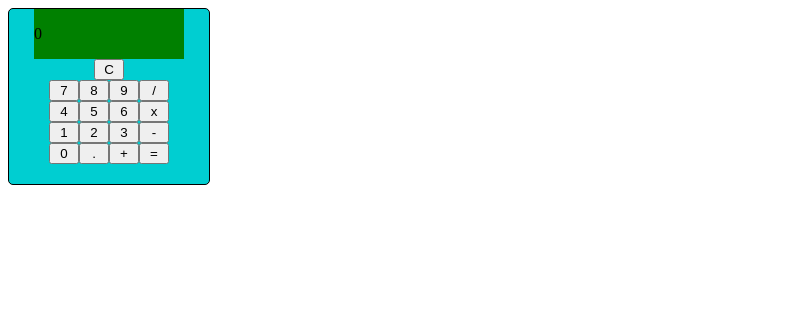
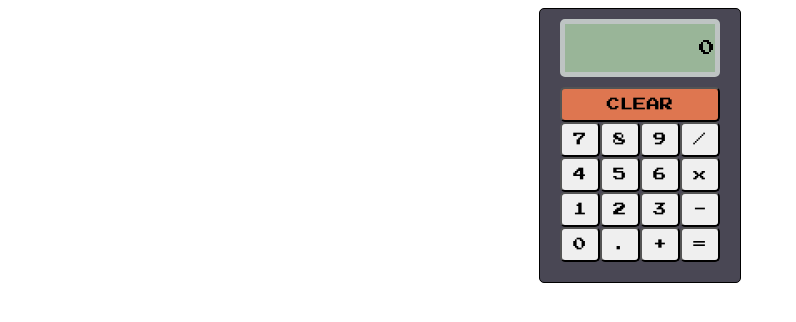
Before and after one commit to invfo/js-calculator, a plain HTML site: page index.html in a window 1280 px wide. Shown: the whole page, without its empty margins (0-796 px from the left). Drawn offline with Linux system fonts and the light colour scheme; a web font is replaced by a local one.

Commit message:
Style up the calculator

```diff
--- a/index.html
+++ b/index.html
@@ -1,6 +1,7 @@
 <!DOCTYPE html>
 <html>
     <head>
+        <link href="https://fonts.googleapis.com/css?family=Audiowide|Barrio|Orbitron|Press+Start+2P|VT323" rel="stylesheet">
         <link rel="stylesheet" href="style.css" />
     </head>
 
@@ -13,7 +14,7 @@
             </div>
 
             <div class="row">
-                <button id="clear">C</button>
+                <button id="clear">CLEAR</button>
             </div>
 
             <div class="row">
--- a/style.css
+++ b/style.css
@@ -1,3 +1,13 @@
+@font-face {
+    font-family: 'MaSuperPolice';
+
+
+    src: url('MaSuperPolice.eot') format('eot'),
+         url('MaSuperPolice.woff') format('woff'),
+         url('MaSuperPolice.ttf') format('truetype'),
+         url('MaSuperPolice.svg') format('svg');
+}
+
 #container {
     display: flex;
     border: 1px black solid;
@@ -6,22 +16,39 @@
     width: 200px;
     align-items: center;
     padding-bottom: 20px;
-    background-color: darkturquoise;
+    padding-top: 10px;
+    background-color: rgb(73, 71, 84);
+    margin: 0 auto;
 }
 
 #display {
-    background-color: green;
+    background-color: rgb(153, 181, 152);
+    border-style: solid;
+    border-color: rgb(190, 196, 195);
+    border-width: 5px;
+    border-radius: 5px;
     width: 150px;
+    font-family: 'Press Start 2P';
+    text-align: right;
+    margin-bottom: 10px;
 }
 
 
 .row {
-    width: 150px;
+    width: 160px;
     display: flex;
     flex-direction: row;
     justify-content: center;
 }
 
 button {
-    width: 30px;
+    width: 40px;
+    height: 35px;
+    font-family: 'Press Start 2P';
+    border-radius: 5px;
 }
+
+#clear {
+    width: 160px;
+    background-color: rgb(222, 118, 80);
+}
```
